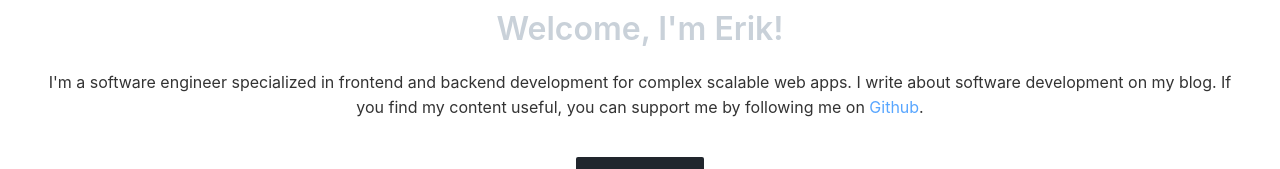
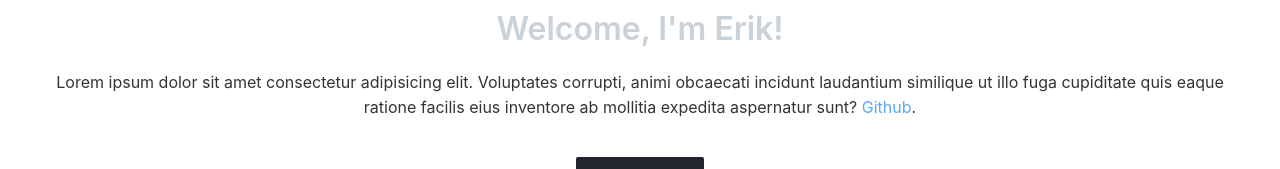
Before and after one commit to EvickaStudio/portfolio, a Svelte app: page / in a window 1280 px wide. Shown: the part 956-1125 px from the top of the page. Built offline with nearby package versions, Linux system fonts and the light colour scheme.

Commit message:
chore: Update content in App.svelte

```diff
--- a/src/App.svelte
+++ b/src/App.svelte
@@ -5,7 +5,7 @@
 <main>
 	<img src="https://cdn.evickastudio.de/static/media/header_github_transparent.webp" alt="Header Image" />
 	<h1>Welcome, I'm {name}!</h1>
-	<p>I'm a software engineer specialized in frontend and backend development for complex scalable web apps. I write about software development on my blog. If you find my content useful, you can support me by following me on <a href="https://github.com/EvickaStudio">Github</a>.</p>
+	<p>Lorem ipsum dolor sit amet consectetur adipisicing elit. Voluptates corrupti, animi obcaecati incidunt laudantium similique ut illo fuga cupiditate quis eaque ratione facilis eius inventore ab mollitia expedita aspernatur sunt? <a href="https://github.com/EvickaStudio">Github</a>.</p>
 	<button>Contact Me</button>
 </main>
 
```
